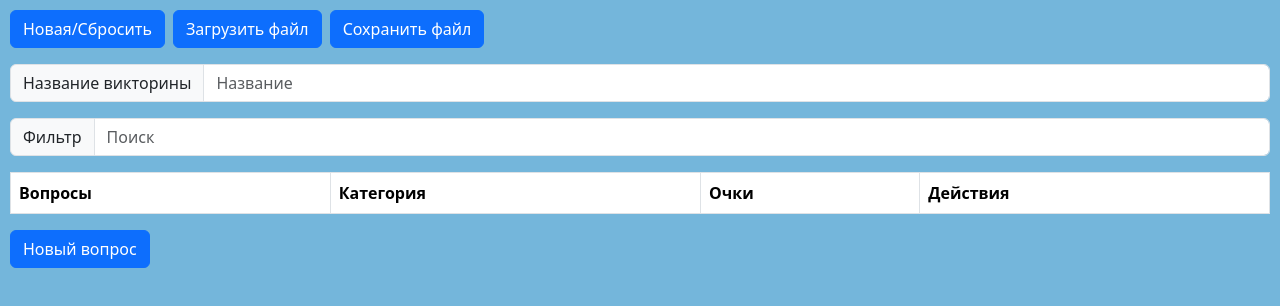
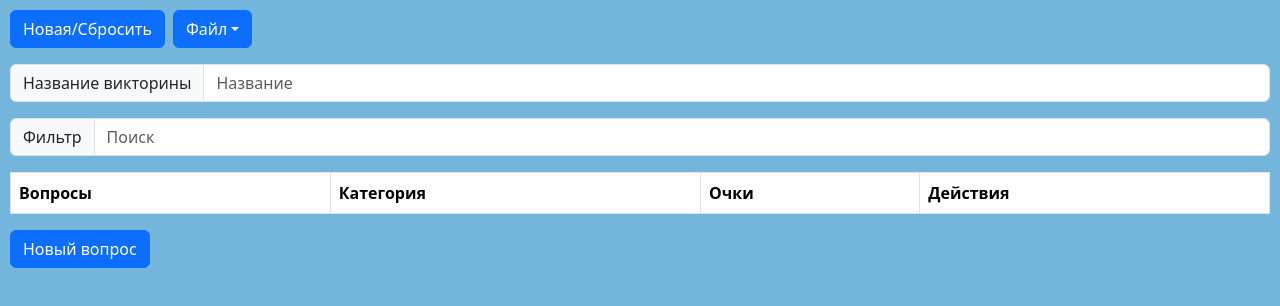
Before and after one commit to ndm234234/quizeditor, a React (Create React App) app: page / in a window 1280 px wide. Shown: the top 306 px of the page. Built offline with nearby package versions, Linux system fonts and the light colour scheme.

Commit message:
Dropdown button

```diff
--- a/src/App.js
+++ b/src/App.js
@@ -29,7 +29,7 @@ const useEscape = (onEscape) => {
 }
 
 function App() {
-  const pageSize = 5; // show row in table
+  const pageSize = 10; // show row in table
   const [title, setTitle] = useState("");
   const [answers, setAnswers] = useState(null);
   const [question, setQuestion] = useState("Текст вопроса");
@@ -126,7 +126,9 @@ function App() {
     setAnswers(newArray);
   }
 
-  const filteredData = customData.items.filter((item) => item.question.toLowerCase().includes(searchFilter.toLowerCase()));
+  const filteredData = customData.items.filter((item) => item.question.toLowerCase().includes(searchFilter.toLowerCase()) ||
+                                                         item.category.toLowerCase().includes(searchFilter.toLowerCase()));
+
   const paginatedData = filteredData.slice((currentPage - 1) * pageSize, currentPage * pageSize);
 
   useEffect(() => {
--- a/src/MessageBoxModal.js
+++ b/src/MessageBoxModal.js
@@ -9,6 +9,7 @@ function MessageBoxModal(props) {
             onHide={props.onCancel}
             backdrop="static"
             keyboard={true}
+            centered
         >
         <Modal.Header closeButton>
         <Modal.Title>{props.title}</Modal.Title>
--- a/src/QuestionTable.js
+++ b/src/QuestionTable.js
@@ -6,6 +6,7 @@ import InputGroup from 'react-bootstrap/InputGroup';
 import CustomPagination from './CustomPagination';
 import Button from "react-bootstrap/Button";
 import ButtonGroup from 'react-bootstrap/ButtonGroup';
+import Dropdown from 'react-bootstrap/Dropdown';
 
 import { JSONToFile } from './tools.js';
 import MessageBoxModal from './MessageBoxModal.js';
@@ -59,14 +60,17 @@ function QuestionTable(props) {
             <Button variant="primary" onClick={() => { setShowConfirmModalQuery(true); }}>Новая/Сбросить</Button>
           </ButtonGroup>
           <ButtonGroup className="me-2">
-            <Button variant="primary" onClick={() => document.getElementById('fileInput').click()}>Загрузить файл</Button>
-          </ButtonGroup>
-          <ButtonGroup className="me-2">
-            <Button variant="primary" onClick={() => {
+            <Dropdown>
+              <Dropdown.Toggle variant="primary" id="dropdown-basic">Файл</Dropdown.Toggle>
+              <Dropdown.Menu>
+              <Dropdown.Item onClick={() => document.getElementById('fileInput').click()}>Загрузить</Dropdown.Item>
+              <Dropdown.Item  onClick={() => {
                 var data = props.customData;
                 data.title = props.title;
                 JSONToFile(data, props.title.length > 0 ? props.title + ".txt" : props.fileName)
-              }}>Сохранить файл</Button>
+              }}>Сохранить</Dropdown.Item>
+              </Dropdown.Menu>
+            </Dropdown>
           </ButtonGroup>
       </Form.Group>
       <InputGroup className="mb-3">
```
